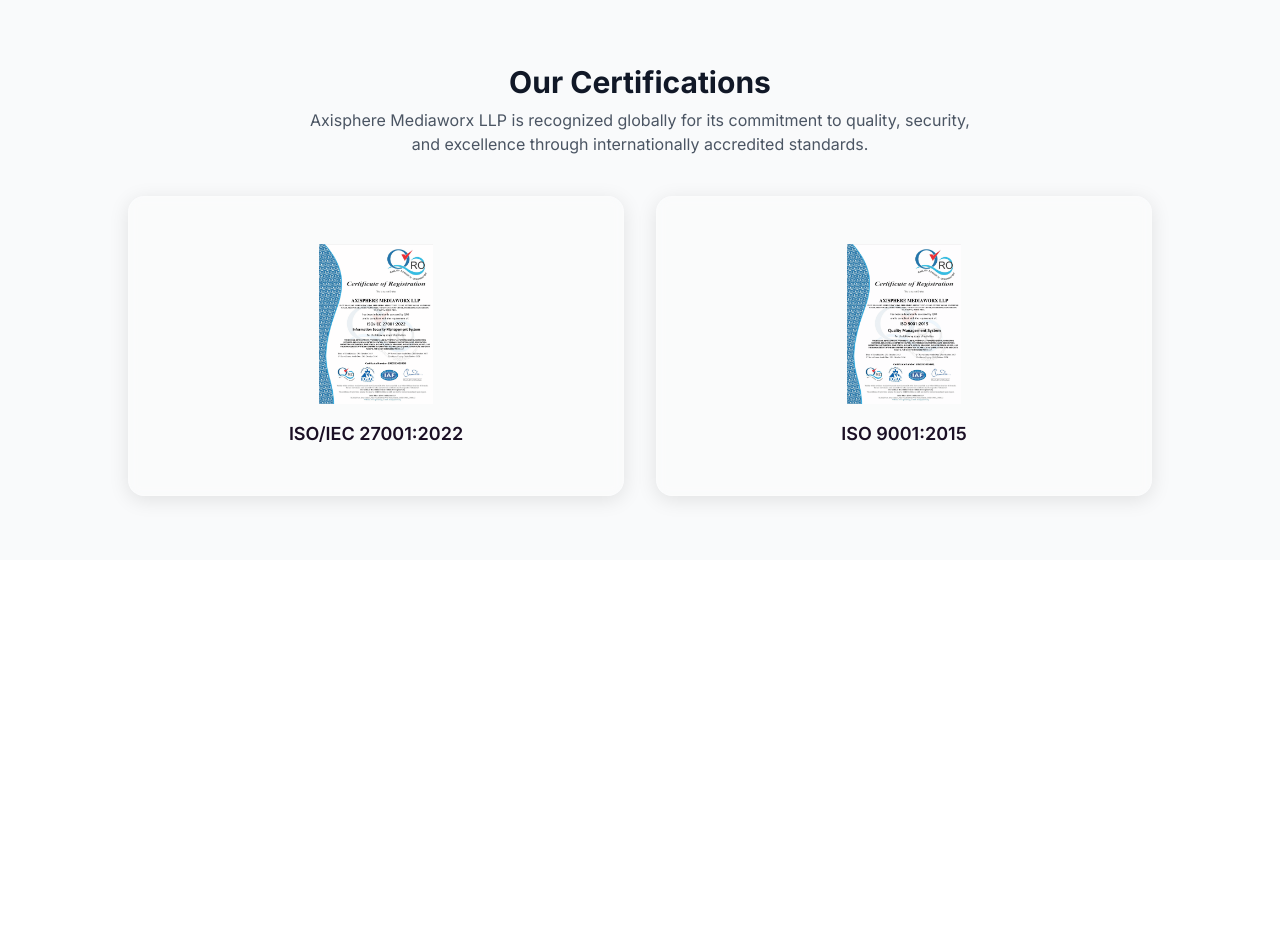
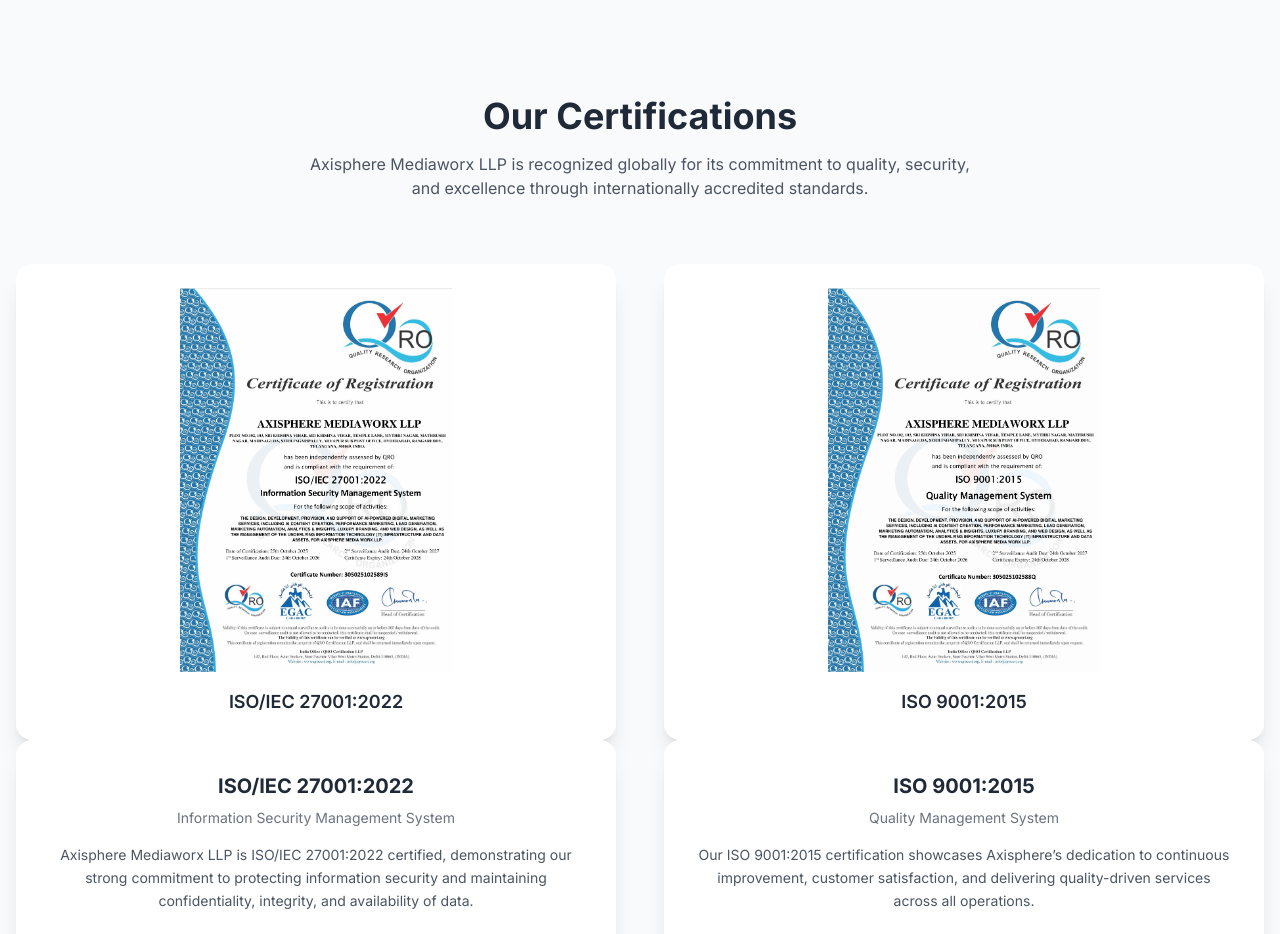
Before and after one commit to KSaiSreeLasya/AXISPHERE1, a React (Vite) app: page /certifications in a window 1280 px wide. Shown: the top 934 px of the page. Before the commit the page ends 800 px from the top, so only its background shows below. Built offline with nearby package versions, Linux system fonts and the light colour scheme.

Commit message:
Refactor CertificationsSection component
Refactor CertificationsSection component to use updated certification data structure and improve card flipping functionality.

```diff
--- a/client/pages/CertificationsSection.tsx
+++ b/client/pages/CertificationsSection.tsx
@@ -1,94 +1,86 @@
-import React, { useState } from 'react';
-import './CertificationsSection.css';
+import React, { useState } from "react";
+import "./CertificationsSection.css";
+
+export default function CertificationsSection() {
+  const [flippedId, setFlippedId] = useState<number | null>(null);
 
   const certifications = [
     {
       id: 1,
-    title: 'ISO/IEC 27001:2022',
-    image: '/iso-27001-certificate-thumb.png',
+      title: "ISO/IEC 27001:2022",
+      subtitle: "Information Security Management System",
+      image: "/iso-27001-certificate-thumb.png",
+      pdf: "/iso-27001-certificate.pdf",
       description:
-      'Information Security Management System certification demonstrates our compliance with global security and data protection standards.',
+        "Axisphere Mediaworx LLP is ISO/IEC 27001:2022 certified, demonstrating our strong commitment to protecting information security and maintaining confidentiality, integrity, and availability of data.",
     },
     {
       id: 2,
-    title: 'ISO 9001:2015',
-    image: '/iso-9001-certificate-thumb.png',
+      title: "ISO 9001:2015",
+      subtitle: "Quality Management System",
+      image: "/iso-9001-certificate-thumb.png",
+      pdf: "/iso-9001-certificate.pdf",
       description:
-      'Quality Management System certification reflects our commitment to delivering consistent quality and continuous improvement.',
+        "Our ISO 9001:2015 certification showcases Axisphere’s dedication to continuous improvement, customer satisfaction, and delivering quality-driven services across all operations.",
     },
   ];
 
-const CertificationSection: React.FC = () => {
-  const [flipped, setFlipped] = useState<number | null>(null);
-  const [modalImage, setModalImage] = useState<string | null>(null);
-
-  const handleFlip = (id: number) => {
-    setFlipped(flipped === id ? null : id);
-  };
-
-  const openModal = (image: string) => {
-    setModalImage(image);
-  };
-
-  const closeModal = () => {
-    setModalImage(null);
+  const toggleFlip = (id: number) => {
+    setFlippedId(flippedId === id ? null : id);
   };
 
   return (
-    <section className="py-16 bg-gray-50 text-center">
-      <h2 className="text-3xl font-bold text-gray-900 mb-2">Our Certifications</h2>
-      <p className="text-gray-600 max-w-2xl mx-auto mb-10">
-        Axisphere Mediaworx LLP is recognized globally for its commitment to quality, security, and excellence
-        through internationally accredited standards.
+    <section id="certifications" className="cert-section py-24 bg-gray-50 text-center">
+      <div className="container mx-auto px-4">
+        <h2 className="text-4xl font-bold text-gray-800 mb-4">Our Certifications</h2>
+        <p className="text-gray-600 max-w-2xl mx-auto mb-16">
+          Axisphere Mediaworx LLP is recognized globally for its commitment to quality,
+          security, and excellence through internationally accredited standards.
         </p>
 
-      <div className="grid grid-cols-1 md:grid-cols-2 gap-8 max-w-5xl mx-auto">
+        <div className="grid grid-cols-1 sm:grid-cols-2 gap-12 justify-center items-center">
           {certifications.map((cert) => (
             <div
               key={cert.id}
-            className="perspective cursor-pointer"
-            onClick={() => handleFlip(cert.id)}
+              className="card-wrapper perspective"
+              onClick={() => toggleFlip(cert.id)}
             >
-            <div className={`card-container ${flipped === cert.id ? 'is-flipped' : ''}`}>
-              {/* Front */}
-              <div className="card-face card-front flex flex-col justify-center items-center">
-                <img src={cert.image} alt={cert.title} className="w-40 h-40 object-contain mb-4" />
-                <h3 className="text-lg font-semibold">{cert.title}</h3>
+              <div
+                className={`flip-card-inner ${flippedId === cert.id ? "flipped" : ""}`}
+              >
+                {/* Front Side */}
+                <div className="flip-card-front bg-white rounded-2xl shadow-xl p-6 flex flex-col items-center justify-center">
+                  <img
+                    src={cert.image}
+                    alt={cert.title}
+                    className="w-80 h-96 object-contain rounded-lg"
+                  />
+                  <h3 className="text-lg font-semibold text-gray-800 mt-4">
+                    {cert.title}
+                  </h3>
                 </div>
 
-              {/* Back */}
-              <div className="card-face card-back flex flex-col justify-center items-center">
-                <p className="text-gray-700 mb-4">{cert.description}</p>
-                <button
-                  onClick={(e) => {
-                    e.stopPropagation();
-                    openModal(cert.image);
-                  }}
-                  className="mt-2 bg-violet-600 text-white px-4 py-2 rounded-lg shadow-md hover:bg-violet-700 transition"
+                {/* Back Side */}
+                <div className="flip-card-back bg-white rounded-2xl shadow-xl p-8 text-center flex flex-col justify-center items-center">
+                  <h3 className="text-xl font-bold text-gray-800">{cert.title}</h3>
+                  <p className="text-gray-500 text-sm mt-2">{cert.subtitle}</p>
+                  <p className="text-gray-600 mt-4 text-sm leading-relaxed">
+                    {cert.description}
+                  </p>
+                  <a
+                    href={cert.pdf}
+                    target="_blank"
+                    rel="noopener noreferrer"
+                    className="mt-6 inline-block bg-violet-600 text-white px-6 py-3 rounded-lg hover:bg-violet-700 shadow-md transition-all duration-300"
                   >
                     View Certification
-                </button>
+                  </a>
                 </div>
               </div>
             </div>
           ))}
         </div>
-
-      {/* Modal */}
-      {modalImage && (
-        <div
-          className="fixed inset-0 bg-black/80 flex justify-center items-center z-50"
-          onClick={closeModal}
-        >
-          <img
-            src={modalImage}
-            alt="Certification Full View"
-            className="max-w-3xl w-full rounded-xl shadow-lg border-4 border-white"
-          />
       </div>
-      )}
     </section>
   );
-};
-
-export default CertificationSection;
+}
```
Lines whose indentation alone changed are shown as unchanged.
